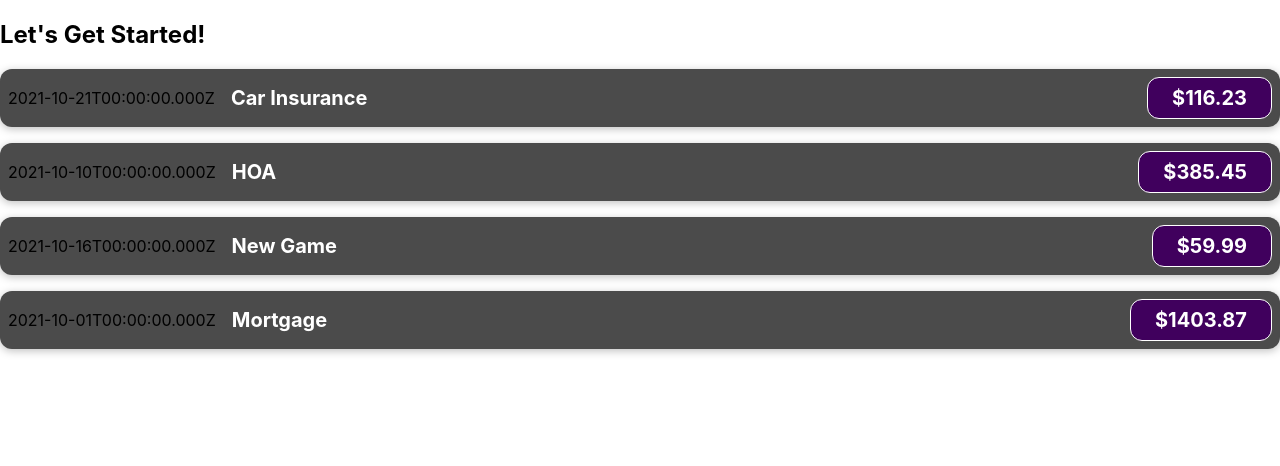
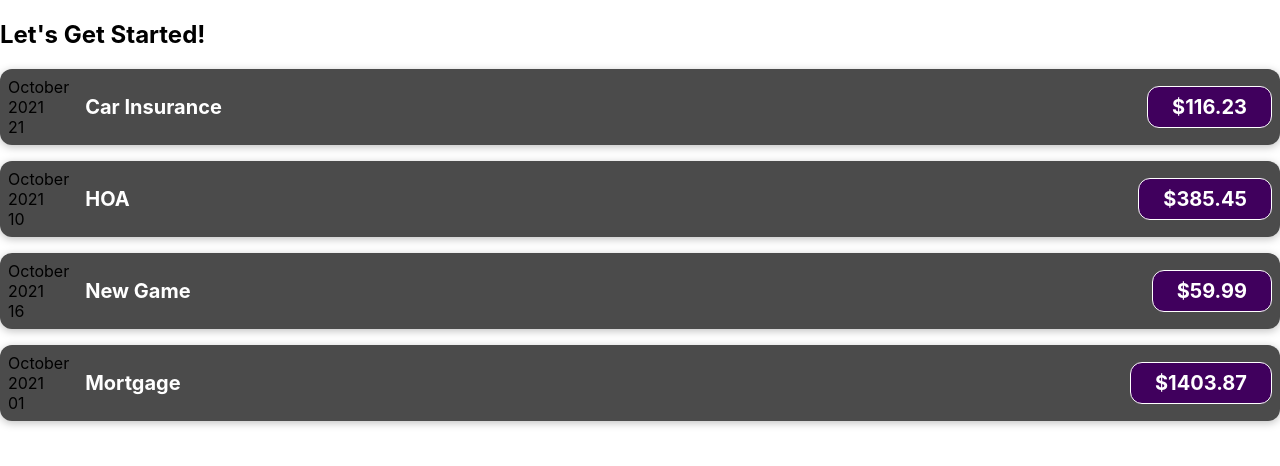
Before and after one commit to layer8games/react-complete-guide-demo1, a React (Create React App) app: page / in a window 1280 px wide. Shown: the top 466 px of the page. Built offline with nearby package versions, Linux system fonts and the light colour scheme.

Commit message:
Added the ExpsenseDate component. Put it into use

```diff
--- a/src/App.js
+++ b/src/App.js
@@ -15,22 +15,22 @@
         title={expenses[0].title}
         amount={expenses[0].amount}
         date={expenses[0].date}
-      ></ExpenseItem>
+      />
       <ExpenseItem
         title={expenses[1].title}
         amount={expenses[1].amount}
         date={expenses[1].date}
-      ></ExpenseItem>
+      />
       <ExpenseItem
         title={expenses[2].title}
         amount={expenses[2].amount}
         date={expenses[2].date}
-      ></ExpenseItem>
+      />
       <ExpenseItem
         title={expenses[3].title}
         amount={expenses[3].amount}
         date={expenses[3].date}
-      ></ExpenseItem>
+      />
     </div>
   );
 }
--- /dev/null
+++ b/src/components/ExpenseDate.js
@@ -0,0 +1,15 @@
+const ExpenseDate = (props) => {
+  const month = props.date.toLocaleString("en-US", { month: "long" });
+  const day = props.date.toLocaleString("en-US", { day: "2-digit" });
+  const year = props.date.getFullYear();
+
+  return (
+    <div>
+      <div>{month}</div>
+      <div>{year}</div>
+      <div>{day}</div>
+    </div>
+  );
+};
+
+export default ExpenseDate;
--- a/src/components/ExpenseItem.js
+++ b/src/components/ExpenseItem.js
@@ -1,9 +1,12 @@
+
+import ExpenseDate from "./ExpenseDate";
 import "./ExpenseItem.css";
+
 
 const ExpenseItem = (props) => {
   return (
     <div className="expense-item">
-      <div>{props.date.toISOString()}</div>
+      <ExpenseDate date={props.date}/>
       <div className="expense-item__description">
         <h2>{props.title}</h2>
         <div className="expense-item__price">${props.amount}</div>
```
